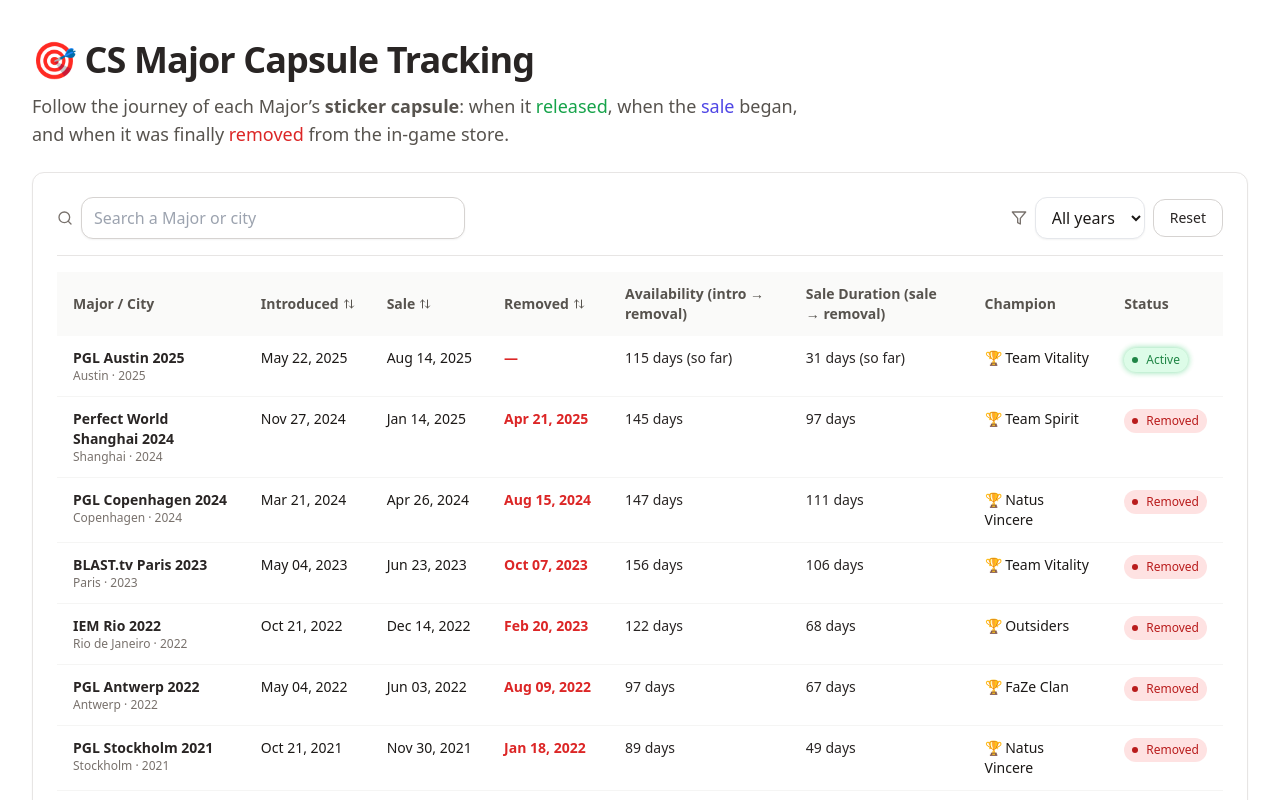
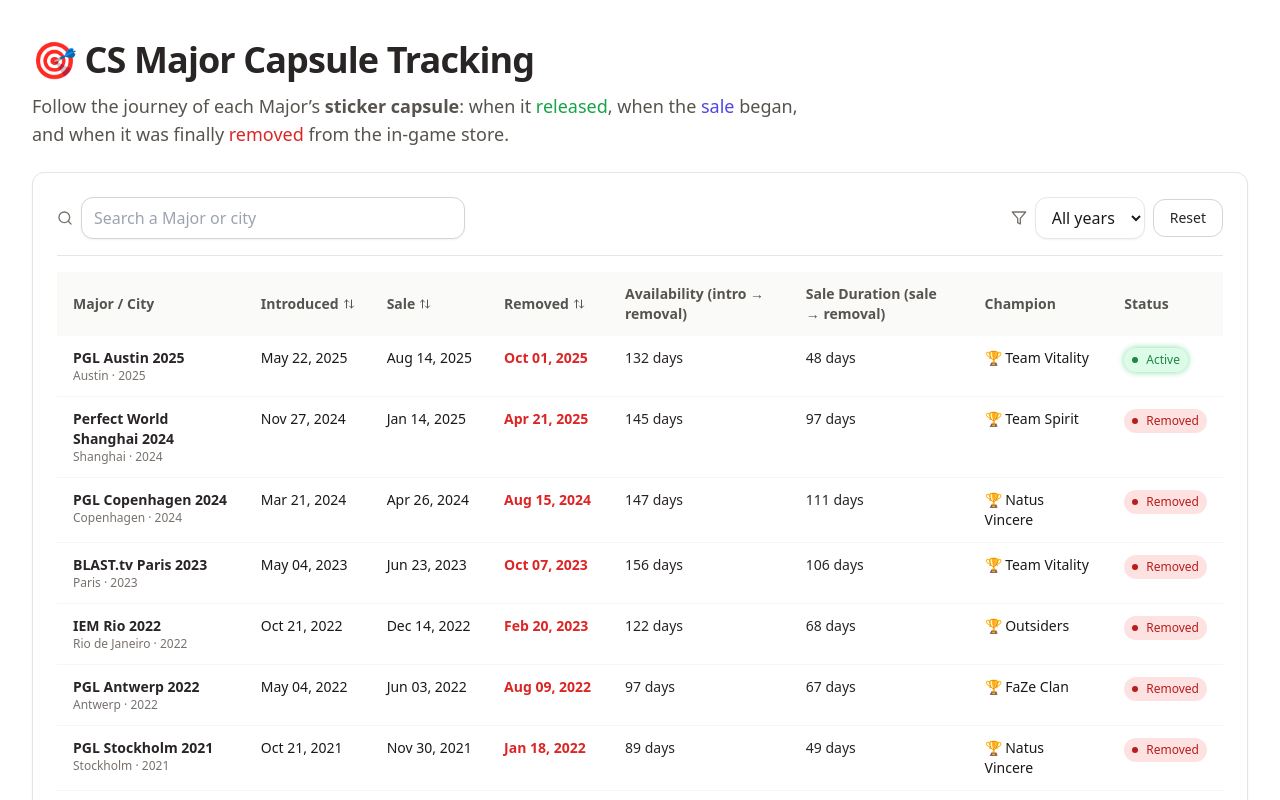
Before and after one commit to meistaGG/cs2-major-sale-tracker, a React (Vite) app: page / in a window 1280 px wide. Shown: the top 800 px of the page. Built offline with nearby package versions, Linux system fonts and the light colour scheme.

Commit message:
Add Austin removal

```diff
--- a/src/app.tsx
+++ b/src/app.tsx
@@ -252,7 +252,7 @@
     year: 2025,
     introduced: "2025-05-22",
     saleDate: "2025-08-14",
-    removed: null,
+    removed: "2025-10-01",
     winner: "🏆 Team Vitality",
   },
   {
```
